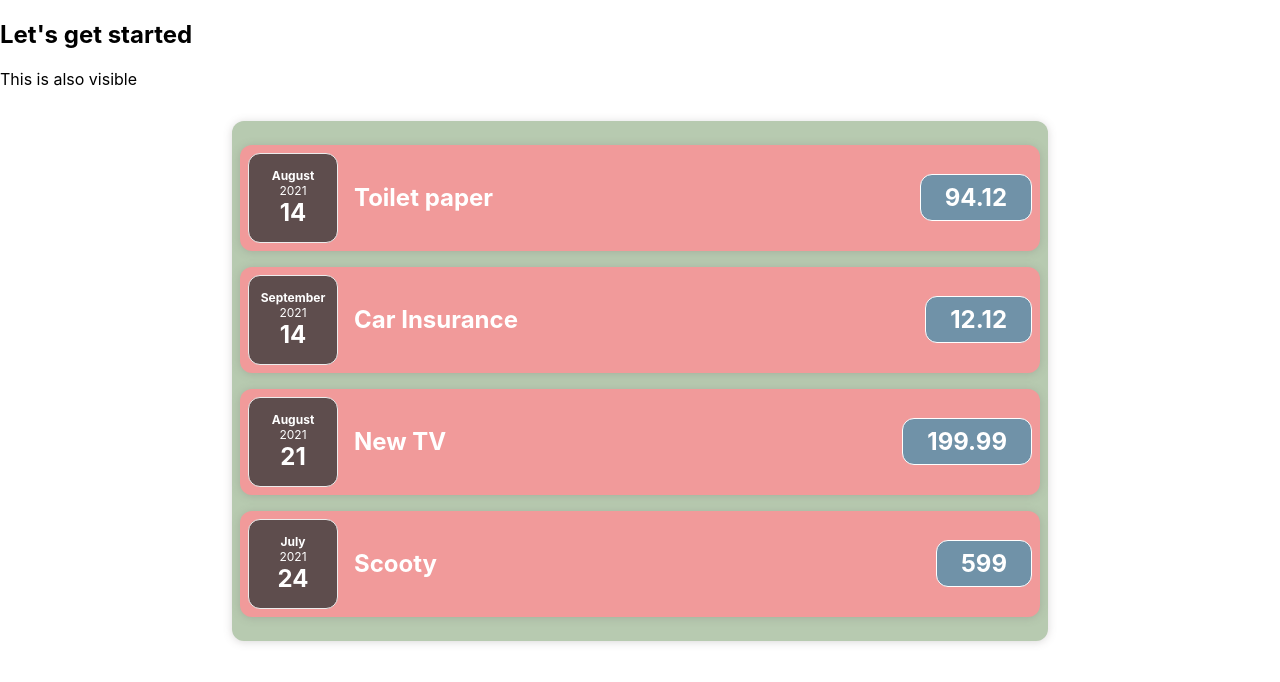
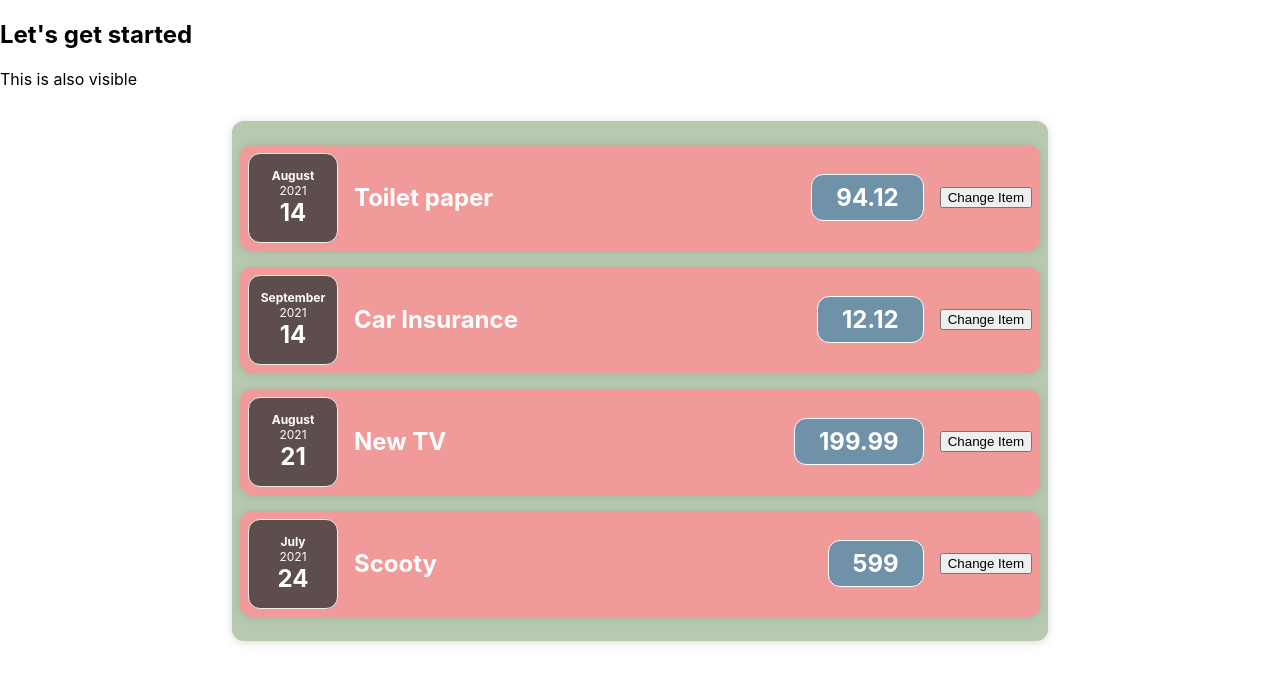
Before and after one commit to Mitra-babu/Expense-counter-2, a React (Create React App) app: page / in a window 1280 px wide. Shown: the top 682 px of the page. Built offline with nearby package versions, Linux system fonts and the light colour scheme.

Commit message:
Updated Title

```diff
--- a/src/components/Expenses/ExpenseItem.js
+++ b/src/components/Expenses/ExpenseItem.js
@@ -3,16 +3,23 @@
 import "../CSS/ExpenseItem.css";
 import Card from "../UI/Card";
 
-const ExpenseItem=(props)=> {
+const ExpenseItem = (props) => {
+  let title = props.title;
+
+  const clickHandler = () => {
+    title = "updated";
+  };
+
   return (
     <Card className="expense-item">
       <ExpenseDate date={props.date} />
       <div className="expense-item__description">
-        <h2>{props.title}</h2>
+        <h2>{title}</h2>
         <div className="expense-item__price">{props.amount}</div>
+        <button onClick={clickHandler}>Change Item</button>
       </div>
     </Card>
   );
-}
+};
 
 export default ExpenseItem;
```
